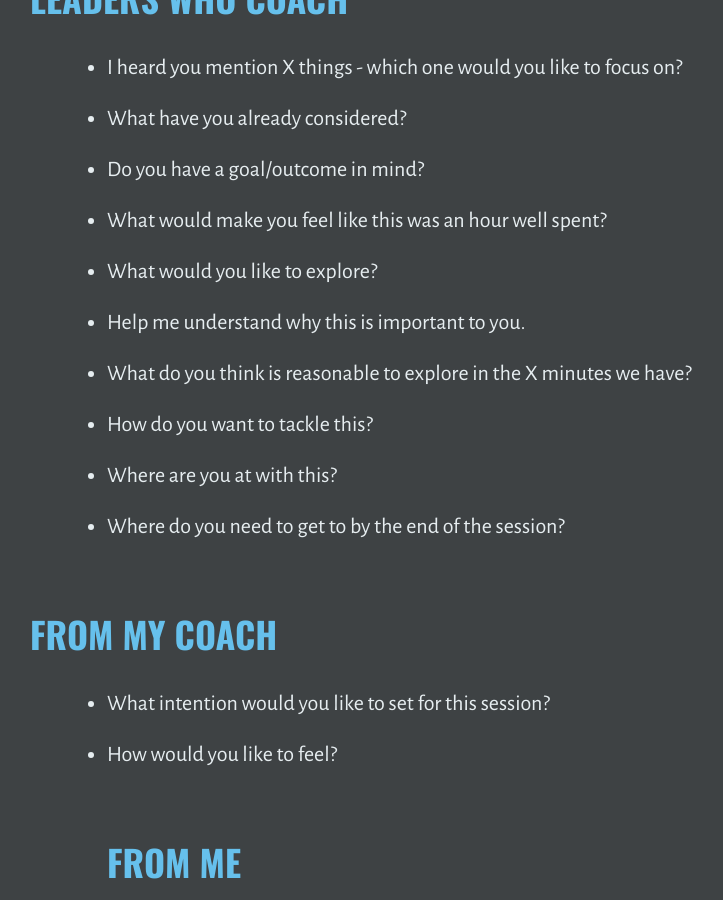
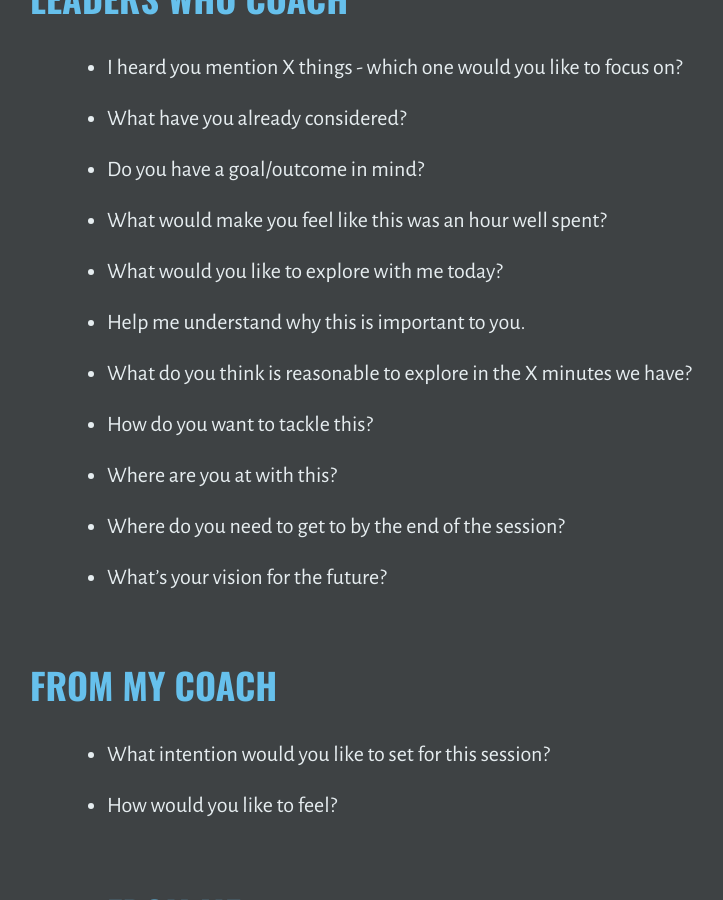
Before and after one commit to outragedpinkracoon/outragedpinkracoon.github.io, a Jekyll site: the page built from _posts/2021-09-19-my-favourite-questions.md, in a window 1280 px wide and 900 px high, scrolled down 5044 px. Shown: the whole window, without its empty margins (151-874 px from the left). Built offline with Jekyll 4.4.1, drawn with Linux system fonts in a browser that asks for light colours.

Commit message:
add questions

```diff
--- a/_posts/2021-09-19-my-favourite-questions.md
+++ b/_posts/2021-09-19-my-favourite-questions.md
@@ -100,12 +100,13 @@ Okay, some of these are statements to open with rather than questions but it sti
 - What have you already considered?
 - Do you have a goal/outcome in mind?
 - What would make you feel like this was an hour well spent?
-- What would you like to explore?
+- What would you like to explore with me today?
 - Help me understand why this is important to you.
 - What do you think is reasonable to explore in the X minutes we have?
 - How do you want to tackle this?
 - Where are you at with this?
 - Where do you need to get to by the end of the session?
+- What's your vision for the future?
 
 ## From My Coach
 - What intention would you like to set for this session?
```
